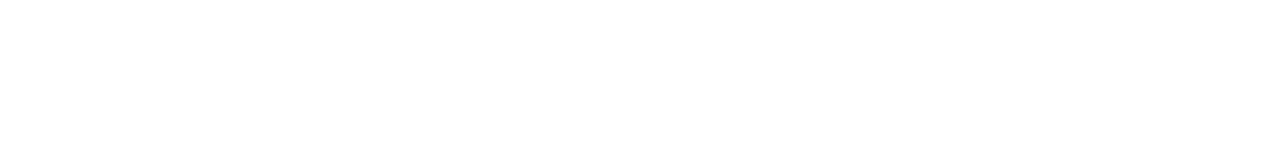
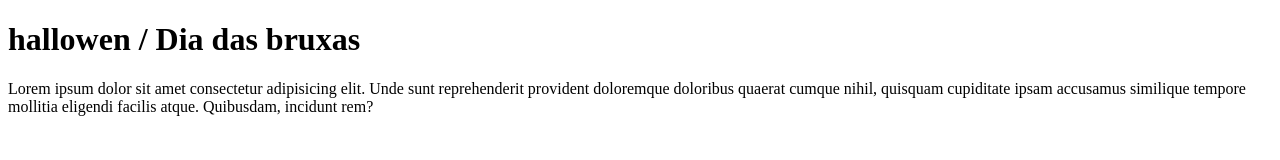
Before and after one commit to Lincolnsouza430/teste-fatec, a plain HTML site: page index.html in a window 1280 px wide. Drawn offline with Linux system fonts and the light colour scheme.

Commit message:
conteudo modificado

```diff
--- a/index.html
+++ b/index.html
@@ -5,8 +5,13 @@
     <meta http-equiv="X-UA-Compatible" content="IE=edge">
     <meta name="viewport" content="width=device-width, initial-scale=1.0">
     <title>Document</title>
+    <script> src="main.js"</script></script>
 </head>
 <body>
+<h1> hallowen / Dia das bruxas </h1>
+    <p>
+Lorem ipsum dolor sit amet consectetur adipisicing elit. Unde sunt reprehenderit provident doloremque doloribus quaerat cumque nihil, quisquam cupiditate ipsam accusamus similique tempore mollitia eligendi facilis atque. Quibusdam, incidunt rem?
 
+    </p>
 </body>
 </html>
```
